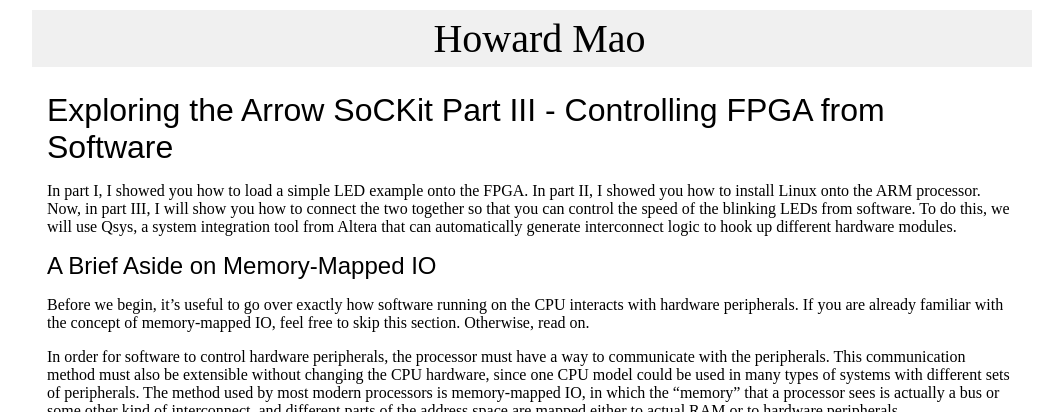
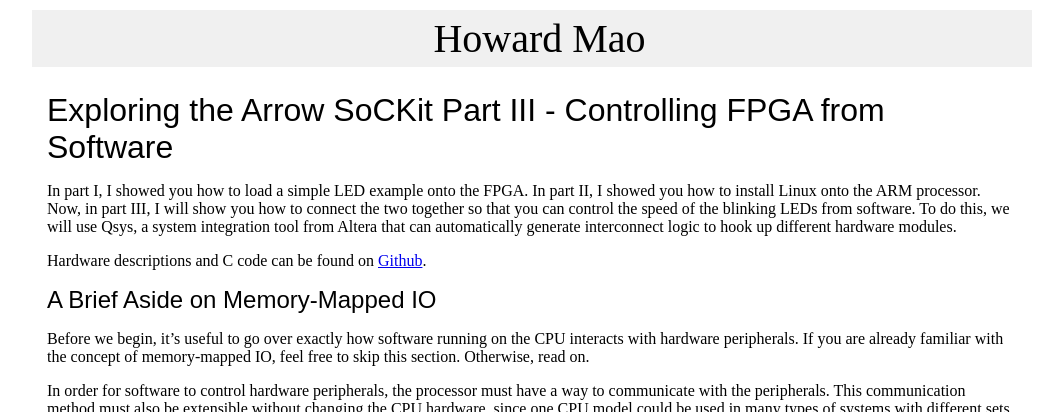
Before and after one commit to zhemao/zhemao.github.com, a Jekyll site: the page built from _posts/2013-12-27-sockit-3.markdown, in a window 1280 px wide and 900 px high, cut to the strip 0-412 px from the top of the window. Shown: the whole strip, without its empty margins (108-1171 px from the left). Built offline with Jekyll 4.4.1, drawn with Linux system fonts in a browser that asks for light colours.

Commit message:
add github link

```diff
--- a/_posts/2013-12-27-sockit-3.markdown
+++ b/_posts/2013-12-27-sockit-3.markdown
@@ -11,6 +11,8 @@ you can control the speed of the blinking LEDs from software.
 To do this, we will use Qsys, a system integration tool from Altera that
 can automatically generate interconnect logic to hook up different hardware
 modules.
+
+Hardware descriptions and C code can be found on [Github](https://github.com/zhemao/sockit_test).
 
 ## A Brief Aside on Memory-Mapped IO
 
```
